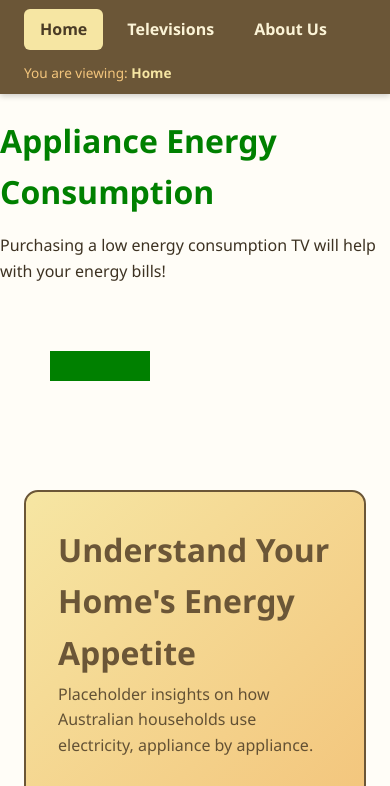
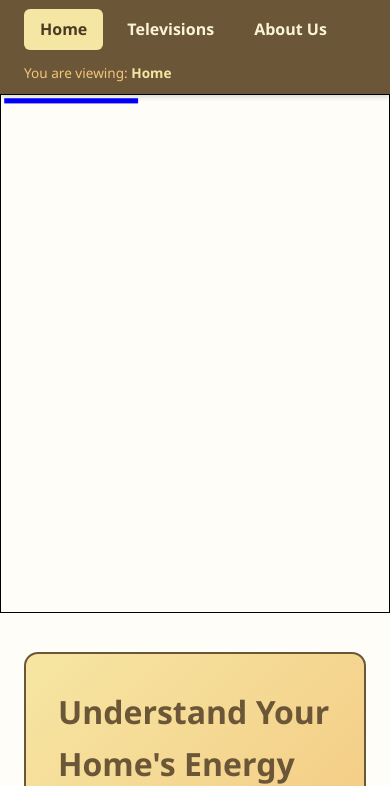
Before and after one commit to JenPJN/COS30045T04-2, a plain HTML site: page index.html in a window 390 px wide. Shown: the part 63-849 px from the top of the page. Drawn offline with nearby package versions, Linux system fonts and the light colour scheme.

Commit message:
t04-3
feat(t04-3): add responsive SVG container and test rect

```diff
--- a/index.html
+++ b/index.html
@@ -25,13 +25,15 @@
   </nav>
 </header>
 
-<h1>Appliance Energy Consumption</h1>
-<div id="content"></div>
-<!-- Give the SVG a size so shapes can be seen -->
-<svg width="300" height="150"></svg>
-<!-- Load D3 first, then your D3 code file -->
+<!--<h1>Appliance Energy Consumption</h1>
+<div id="content"></div>-->
+<!-- Give the SVG a size so shapes can be seen
+<svg width="300" height="150"></svg>-->
+<!-- Load D3 first, then your D3 code file
 <script src="https://d3js.org/d3.v7.min.js"></script>
-<script src="energy-d3.js"></script>
+<script src="energy-d3.js"></script> -->
+
+<div class="responsive-svg-container"></div>
 
 <main>
 
@@ -143,5 +145,11 @@
 </footer>
 
 <script src="script.js"></script>
+<!-- D3 library -->
+<script src="https://d3js.org/d3.v7.min.js"></script>
+<!-- NEW: JS for T04-3 only -->
+<script src="t04-3-bars.js"></script>
+<!-- Old T04-2 demo (temporarily disabled) -->
+<!-- <script src="energy-d3.js"></script> -->
 </body>
 </html>
--- a/style.css
+++ b/style.css
@@ -19,6 +19,12 @@
   background-color: var(--white);
   color: var(--text);
   line-height: 1.6;
+}
+
+.responsive-svg-container {
+margin: 0 auto; /* center */
+width: 100%; /* fill parent width */
+max-width: 1200px; /* cap max width */
 }
 
 /* ---------- HEADER / NAV ---------- */
--- /dev/null
+++ b/t04-3-bars.js
@@ -0,0 +1,13 @@
+// Create an SVG inside the responsive container
+const svg = d3.select(".responsive-svg-container")
+.append("svg")
+.attr("viewBox", "0 0 1200 1600") // logical canvas; scales with container
+.style("border", "1px solid black"); // visual boundary while developing
+// Test shape: a thin blue rectangle near the top-left
+svg
+.append("rect")
+.attr("x", 10)
+.attr("y", 10)
+.attr("width", 414)
+.attr("height", 16)
+.attr("fill", "blue");
```
